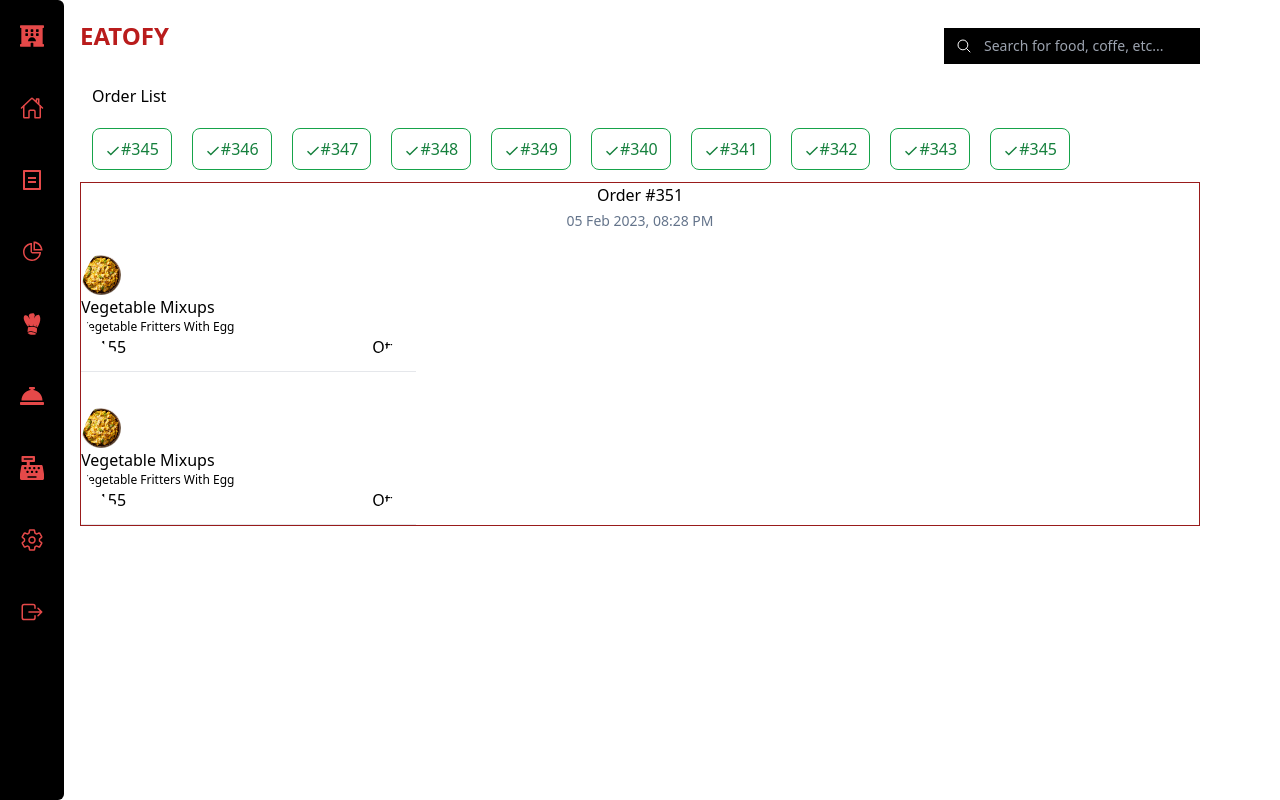
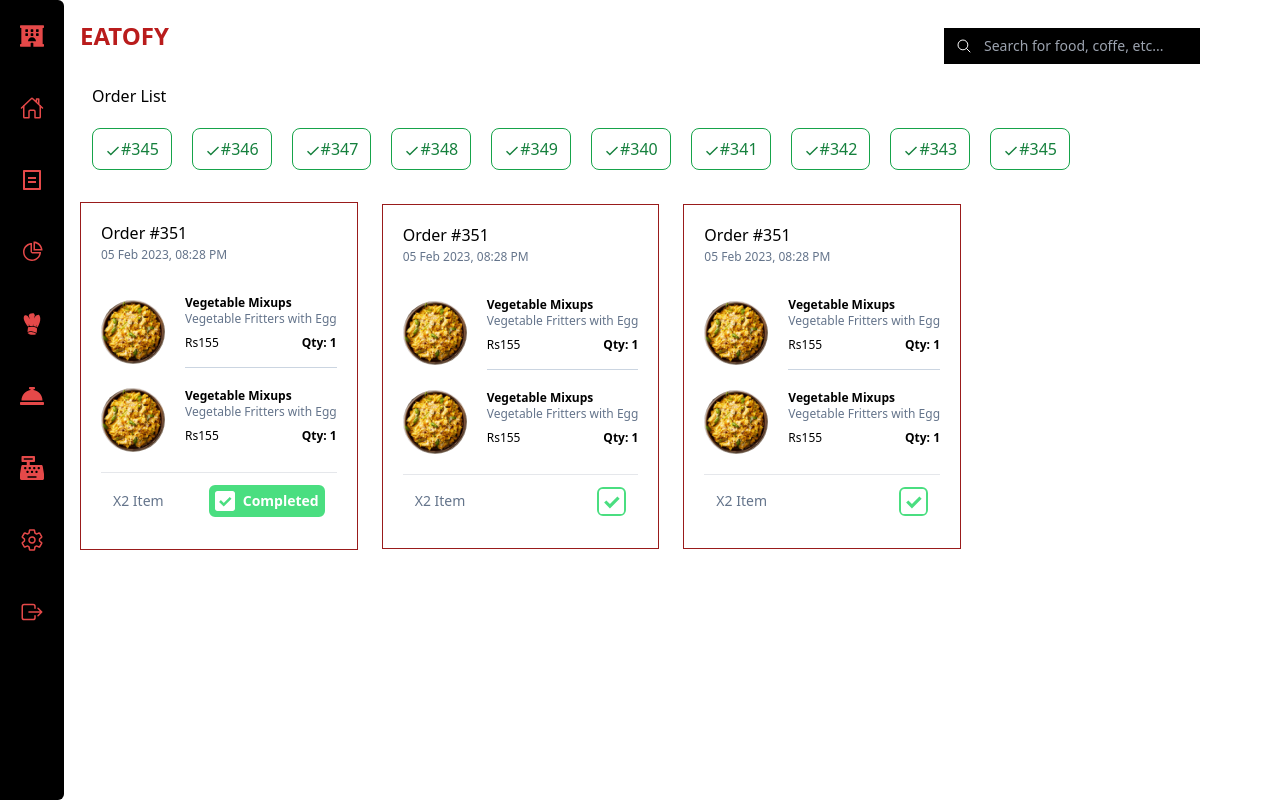
Before and after one commit to saga-r-code/Layout, a React (Create React App) app: page / in a window 1280 px wide. Built offline with nearby package versions, Linux system fonts and the light colour scheme.

Commit message:
Kitchen chef complete

```diff
--- a/src/Components/KitchenChef.js
+++ b/src/Components/KitchenChef.js
@@ -2,6 +2,7 @@ import React from 'react'
 import { IoSearchOutline } from "react-icons/io5";
 import { IoMdCheckmark } from "react-icons/io";
 import dishe from '../Assets/dishes.jpg'
+import { ImCheckboxChecked } from "react-icons/im";
 
 
 const KitchenChef = () => {
@@ -18,8 +19,8 @@ const KitchenChef = () => {
       </div>
     </div>
 
-    <div className='order-lis overflow-auto overflow-x-scrollt p-3'>
-        <h3 className='fixed lg:static left-[35%] md:left-28 font-medium'>Order List</h3>
+    <div className='order-list overflow-auto overflow-x-scrollt p-3'>
+        <h3 className='font-medium'>Order List</h3>
         <ul className="list text-green-700 flex gap-5 mt-10 lg:mt-5">
             <li className=''><IoMdCheckmark className='inline-block' />#345</li>
             <li className=''><IoMdCheckmark className='inline-block '/>#346</li>
@@ -34,38 +35,148 @@ const KitchenChef = () => {
         </ul>
     </div>
 
-    <div className="orders-details">
-        <div className="order-1 border border-red-800">
-            <div className='order flex flex-col justify-start items-center gap-1'>
+    {/* <div className="orders-details mt-5 grid grid-cols-1 gap-y-4 sm:grid-cols-2 lg:grid-cols-3  sm:gap-x-4 2xl:w-[90%] 2xl:m-auto"> */}
+    <div className="orders-details flex justify-center flex-wrap gap-6 md:justify-start items-center mt-5   2xl:w-[90%] 2xl:m-auto">
+        <div className="order-1 border border-red-800 p-5 ">
+            <div className='order flex flex-col justify-center items-start gap-1 leading-tight'>
             <p>Order #351</p>
-            <p className='text-slate-500 text-sm'>05 Feb 2023, 08:28 PM</p>
+            <p className='text-slate-500 text-xs '>05 Feb 2023, 08:28 PM</p>
             </div>
 
-            <div className='dishes flex flex-col gap-3 w-[30%]'>
-            <li className=' rounded-full overflow-hidden '><img src={dishe} alt='dishe' className='w-10 h-10 rounded-full'/>
-            <div className='dish-name flex flex-col'>
-                <p>Vegetable Mixups</p>
-                <p className='text-xs'>Vegetable Fritters With Egg</p>
+           <div className=' dishes flex justify-center items-start flex-col'>
+
+           <div className="dish-1 mt-8 flex gap-5 justify-center items-center">
+            <p className='w-16 h-16 rounded-full overflow-hidden '><img src={dishe} alt="dishe"  /></p>
+            <div className='text-xs'>
+              <p className='font-semibold'>Vegetable Mixups</p>
+              <p className='text-slate-500'>Vegetable Fritters with Egg</p>
+              <div className='flex justify-between my-2 font-medium '>
+                <p>Rs155</p>
+                <p className='font-semibold'>Qty: 1</p>
+              </div>
+              <div className='w-full m-auto bg-slate-300 h-[1px] mt-4'></div>
             </div>
-            <div className='dish-price flex justify-between items-center'>
+            </div>
+
+            <div className="dish-2 my-5 flex gap-5 justify-center items-center">
+            <p className='w-16 h-16 rounded-full overflow-hidden '><img src={dishe} alt="dishe"  /></p>
+            <div className='text-xs '>
+              <p className='font-semibold'>Vegetable Mixups</p>
+              <p className='text-slate-500'>Vegetable Fritters with Egg</p>
+              <div className='flex justify-between my-2 font-medium '>
                 <p>Rs155</p>
-                <p>Qty: 1</p>
+                <p className='font-semibold'>Qty: 1</p>
+              </div>
             </div>
-            </li>
-            <hr />
-            <li className='rounded-full overflow-hidden '><img src={dishe} alt='dishe' className='w-10 h-10 rounded-full '/>
-            <div className='dish-name flex flex-col'>
-                <p>Vegetable Mixups</p>
-                <p className='text-xs'>Vegetable Fritters With Egg</p>
             </div>
-            <div className='dish-price flex justify-between items-center'>
+           </div>
+           {/* dishes class */}
+           <hr />
+
+           <div className='flex justify-between items-center items-s p-3'>
+            <p className='text-sm text-slate-500'>X2 Item</p>
+                <div className='bg-green-400 border-2 border-green-400 rounded-md inline-flex items-center p-1'>
+                <ImCheckboxChecked size={20} color='white' />
+            <span className='text-white ml-2 text-sm font-semibold'>Completed</span>
+                 </div>
+           </div>
+
+
+        </div>
+        {/* order-1 class */}
+
+
+        <div className="order-2 border border-red-800 p-5">
+            <div className='order flex flex-col justify-center items-start gap-1 leading-tight'>
+            <p>Order #351</p>
+            <p className='text-slate-500 text-xs '>05 Feb 2023, 08:28 PM</p>
+            </div>
+
+           <div className=' dishes flex justify-center items-start flex-col'>
+
+           <div className="dish-1 mt-8 flex gap-5 justify-center items-center">
+            <p className='w-16 h-16 rounded-full overflow-hidden '><img src={dishe} alt="dishe"  /></p>
+            <div className='text-xs'>
+              <p className='font-semibold'>Vegetable Mixups</p>
+              <p className='text-slate-500'>Vegetable Fritters with Egg</p>
+              <div className='flex justify-between my-2 font-medium '>
                 <p>Rs155</p>
-                <p>Qty: 1</p>
+                <p className='font-semibold'>Qty: 1</p>
+              </div>
+              <div className='w-full m-auto bg-slate-300 h-[1px] mt-4'></div>
             </div>
-            </li>
-            <hr />
             </div>
+
+            <div className="dish-2 my-5 flex gap-5 justify-center items-center">
+            <p className='w-16 h-16 rounded-full overflow-hidden '><img src={dishe} alt="dishe"  /></p>
+            <div className='text-xs '>
+              <p className='font-semibold'>Vegetable Mixups</p>
+              <p className='text-slate-500'>Vegetable Fritters with Egg</p>
+              <div className='flex justify-between my-2 font-medium '>
+                <p>Rs155</p>
+                <p className='font-semibold'>Qty: 1</p>
+              </div>
+            </div>
+            </div>
+           </div>
+           {/* dishes class */}
+           <hr />
+
+           <div className='flex justify-between items-center p-3'>
+            <p className='text-sm text-slate-500'>X2 Item</p>
+            <p className='bg-green-400 border-2 border-green-400 rounded-md'><ImCheckboxChecked  size={25}  color='white' /></p>
+           </div>
+
+
         </div>
+        {/* order-2 class */}
+
+        <div className="order-3 border border-red-800 p-5 ">
+            <div className='order flex flex-col justify-center items-start gap-1 leading-tight'>
+            <p>Order #351</p>
+            <p className='text-slate-500 text-xs '>05 Feb 2023, 08:28 PM</p>
+            </div>
+
+           <div className=' dishes flex justify-center items-start flex-col'>
+
+           <div className="dish-1 mt-8 flex gap-5 justify-center items-center">
+            <p className='w-16 h-16 rounded-full overflow-hidden '><img src={dishe} alt="dishe"  /></p>
+            <div className='text-xs'>
+              <p className='font-semibold'>Vegetable Mixups</p>
+              <p className='text-slate-500'>Vegetable Fritters with Egg</p>
+              <div className='flex justify-between my-2 font-medium '>
+                <p>Rs155</p>
+                <p className='font-semibold'>Qty: 1</p>
+              </div>
+              <div className='w-full m-auto bg-slate-300 h-[1px] mt-4'></div>
+            </div>
+            </div>
+
+            <div className="dish-2 my-5 flex gap-5 justify-center items-center">
+            <p className='w-16 h-16 rounded-full overflow-hidden '><img src={dishe} alt="dishe"  /></p>
+            <div className='text-xs '>
+              <p className='font-semibold'>Vegetable Mixups</p>
+              <p className='text-slate-500'>Vegetable Fritters with Egg</p>
+              <div className='flex justify-between my-2 font-medium '>
+                <p>Rs155</p>
+                <p className='font-semibold'>Qty: 1</p>
+              </div>
+            </div>
+            </div>
+           </div>
+           {/* dishes class */}
+           <hr />
+
+           <div className='flex justify-between items-center p-3'>
+            <p className='text-sm text-slate-500'>X2 Item</p>
+            <p className='bg-green-400 border-2 border-green-400 rounded-md'><ImCheckboxChecked  size={25}  color='white' /></p>
+           </div>
+
+
+
+        </div>
+        {/* order-3 class */}
+
     </div>
 
     </div>
```
